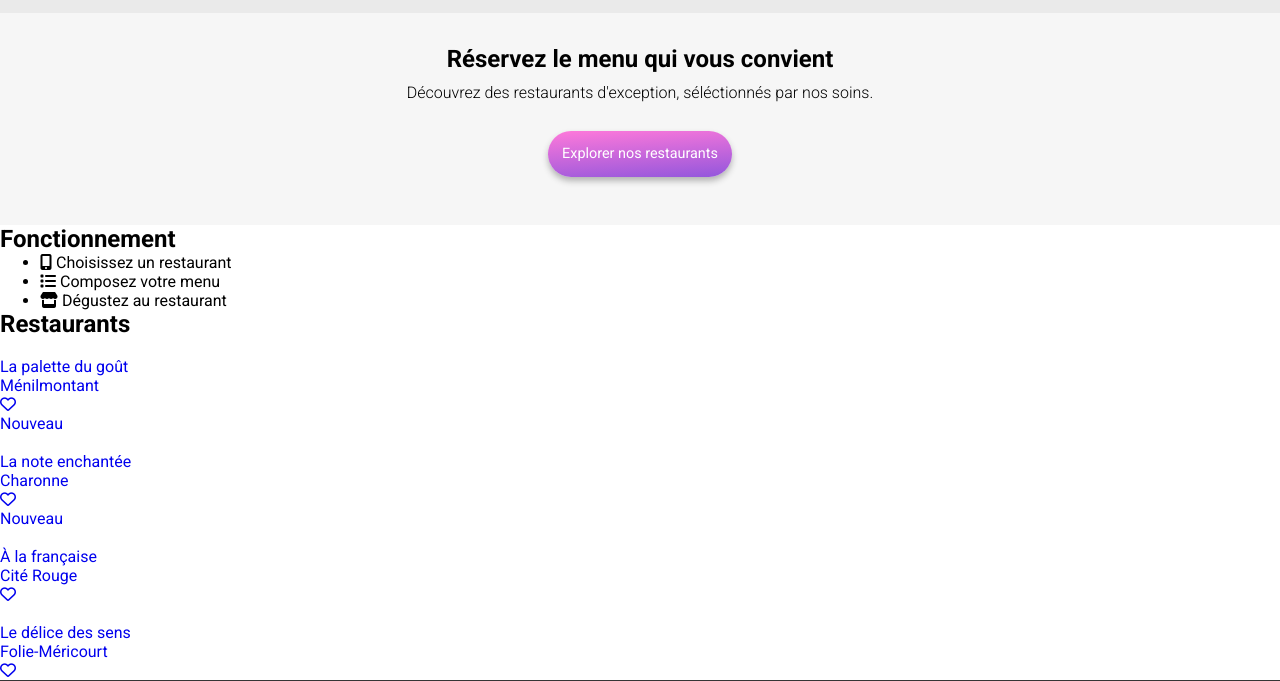
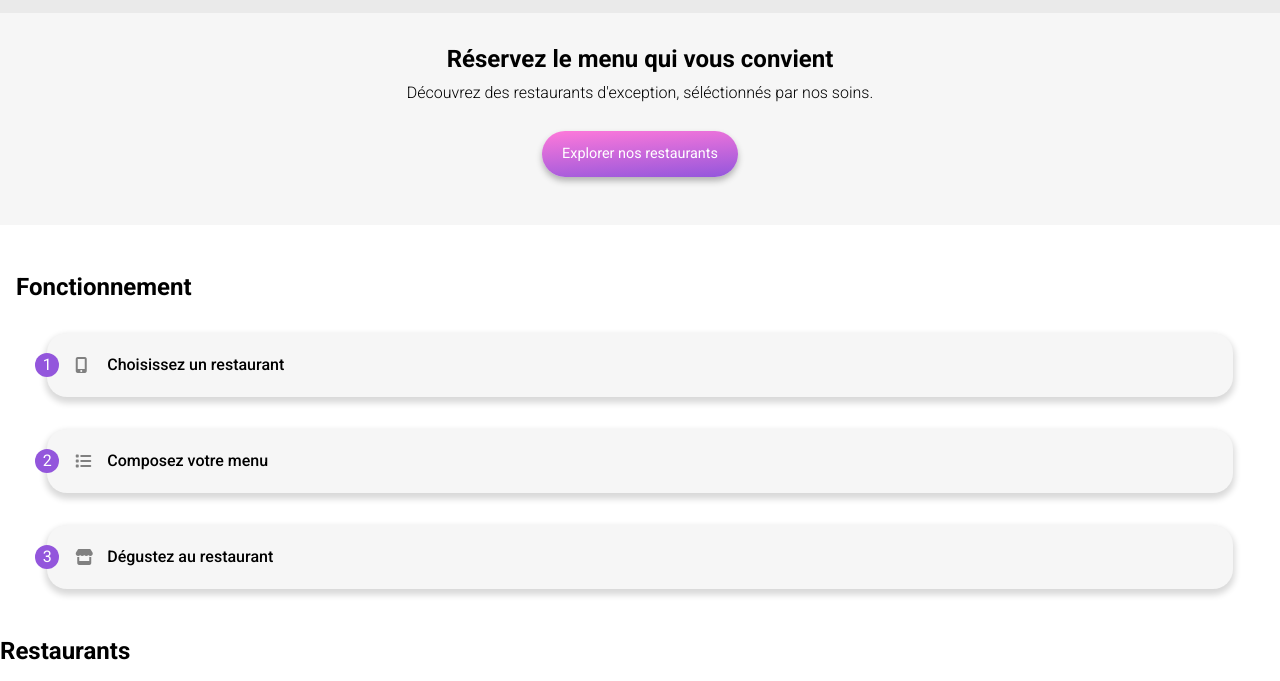
Before and after one commit to tkruba/KrubaTom_03_21072021, a plain HTML site: page index.html in a window 1280 px wide. Shown: the part 94-775 px from the top of the page. Drawn offline with Linux system fonts and the light colour scheme; a web font is replaced by a local one.

Commit message:
How to use
Added:

- More BEM classes
- New color variables
- How To Use is now styled

Edited:

- Renamed some colors
- Buttons's padding 1em → 1em 1.4em  (TB LR)

```diff
--- a/SASS/abstracts/_variables.sass
+++ b/SASS/abstracts/_variables.sass
@@ -2,6 +2,10 @@ $clr-primary: #9356DC
 $clr-secondary: #FF79DA
 $clr-tertiary: #99E2D0
 
-$clr-business: #F6F6F6
 $clr-location: #EAEAEA
+$clr-background: #F6F6F6
 $clr-footer: #353535
+
+$clr-white: #FFFFFF
+$clr-black: #000000
+$clr-gray: #808080
--- a/SASS/components/_buttons.sass
+++ b/SASS/components/_buttons.sass
@@ -5,7 +5,7 @@ button
     background: linear-gradient(356deg, abstracts.$clr-primary 0%, abstracts.$clr-secondary 100%)
     color: white
     font-size: .9em
-    padding: 1em
+    padding: 1em 1.4em
     border-radius: 60px
     margin-top: 2em
     box-shadow: 0 4px 6px 0px hsl(0, 0%, 70%)
--- a/SASS/components/_cards.sass
+++ b/SASS/components/_cards.sass
@@ -0,0 +1,54 @@
+@use '../abstracts'
+
+.tutorial
+    padding: 1em
+    margin: 2em 0em
+    .tutorial__list
+        display: flex
+        flex-wrap: wrap
+        padding: 0
+        margin-top: 2em
+        gap: 2em
+        justify-content: center
+        & .tutorial__card
+            width: 95%
+            height: 4em
+            border-radius: 20px
+            counter-increment: list
+            display: flex
+            align-items: center
+            box-shadow: 0 4px 6px 2px hsl(0, 0%, 85%)
+            background-color: abstracts.$clr-background
+            position: relative
+            &::after
+                content: ''
+                position: absolute
+                top: 0
+                left: 0
+                right: 0
+                bottom: 0
+                border-radius: 20px
+                background-color: abstracts.$clr-secondary
+                opacity: 0
+            &:hover::after
+                opacity: 0.1
+            &:hover .tutorial__icon
+                color: abstracts.$clr-primary
+            &::before
+                content: counter(list) ' '
+                background-color: abstracts.$clr-primary
+                width: 1.5em
+                height: 1.5em
+                border-radius: 100%
+                display: flex
+                justify-content: center
+                align-items: center
+                color: abstracts.$clr-white
+                margin-left: -12px
+            & .tutorial__icon, .tutorial__text
+                margin-left: 1em
+            & .tutorial__icon
+                color: abstracts.$clr-gray
+                width: 1em
+            & .tutorial__text
+                font-weight: 500
--- a/SASS/pages/_home.sass
+++ b/SASS/pages/_home.sass
@@ -4,7 +4,7 @@
     margin: 0 auto
     padding: 2em 1em 3em 1em
     text-align: center
-    background-color: abstracts.$clr-business
+    background-color: abstracts.$clr-background
     & > h1
         font-size: 1.5em
     & > p
--- a/index.html
+++ b/index.html
@@ -17,13 +17,13 @@
 </head>
 
 <body>
-    <header>
-        <a href="index.html" id="home">
-            <img src="Images/Logo/ohmyfood@2x.svg" alt="Ohmyfood">
+    <header class="header">
+        <a href="index.html" class="header__home-button" id="home">
+            <img src="Images/Logo/ohmyfood@2x.svg" class="header__home-image" alt="Ohmyfood">
         </a>
-        <div id="location">
-            <i class="fas fa-map-marker-alt"></i>
-            <span>Paris, Belleville</span>
+        <div class="header__location-block" id="location">
+            <i class="header__location-icon fas fa-map-marker-alt"></i>
+            <span class="header__location-text">Paris, Belleville</span>
         </div>
     </header>
 
@@ -34,20 +34,20 @@
             <button id="explore">Explorer nos restaurants</button>
         </div>
 
-        <div id="how-to-use">
-            <h2>Fonctionnement</h2>
-            <ul>
-                <li>
-                    <i class="fas fa-mobile-alt"></i>
-                    <span>Choisissez un restaurant</span>
+        <div class="tutorial" id="how-to-use">
+            <h2 class="tutorial__title">Fonctionnement</h2>
+            <ul class="tutorial__list">
+                <li class="tutorial__card">
+                    <i class="tutorial__icon fas fa-mobile-alt"></i>
+                    <span class="tutorial__text">Choisissez un restaurant</span>
                 </li>
-                <li>
-                    <i class="fas fa-list"></i>
-                    <span>Composez votre menu</span>
+                <li class="tutorial__card">
+                    <i class="tutorial__icon fas fa-list"></i>
+                    <span class="tutorial__text">Composez votre menu</span>
                 </li>
-                <li>
-                    <i class="fas fa-store"></i>
-                    <span>Dégustez au restaurant</span>
+                <li class="tutorial__card">
+                    <i class="tutorial__icon fas fa-store"></i>
+                    <span class="tutorial__text">Dégustez au restaurant</span>
                 </li>
             </ul>
         </div>
@@ -58,35 +58,35 @@
         <a href="Restaurant/la_palette_du_gout.html" class="card">
             <img src="" alt="" class="card__picture">
             <div class="card__body">
-                <p class="card__body__title">La palette du goût</p>
-                <p class="card__body__description">Ménilmontant</p>
-                <i class="card__body__icon far fa-heart"></i>
+                <p class="card__title">La palette du goût</p>
+                <p class="card__description">Ménilmontant</p>
+                <i class="card__icon far fa-heart"></i>
             </div>
             <p class="card__new">Nouveau</p>
         </a>
         <a href="Restaurant/la_note_enchantee.html" class="card">
             <img src="" alt="" class="card__picture">
             <div class="card__body">
-                <p class="card__body__title">La note enchantée</p>
-                <p class="card__body__description">Charonne</p>
-                <i class="card__body__icon far fa-heart"></i>
+                <p class="card__title">La note enchantée</p>
+                <p class="card__description">Charonne</p>
+                <i class="card__icon far fa-heart"></i>
             </div>
             <p class="card__new">Nouveau</p>
         </a>
         <a href="Restaurant/a_la_francaise.html" class="card">
             <img src="" alt="" class="card__picture">
             <div class="card__body">
-                <p class="card__body__title">À la française</p>
-                <p class="card__body__description">Cité Rouge</p>
-                <i class="card__body__icon far fa-heart"></i>
+                <p class="card__title">À la française</p>
+                <p class="card__description">Cité Rouge</p>
+                <i class="card__icon far fa-heart"></i>
             </div>
         </a>
         <a href="Restaurant/le_delice_des_sens.html" class="card">
             <img src="" alt="" class="card__picture">
             <div class="card__body">
-                <p class="card__body__title">Le délice des sens</p>
-                <p class="card__body__description">Folie-Méricourt</p>
-                <i class="card__body__icon far fa-heart"></i>
+                <p class="card__title">Le délice des sens</p>
+                <p class="card__description">Folie-Méricourt</p>
+                <i class="card__icon far fa-heart"></i>
             </div>
         </a>
     </main>
```
Also changed, not shown: CSS/style.css, 1 other file.
